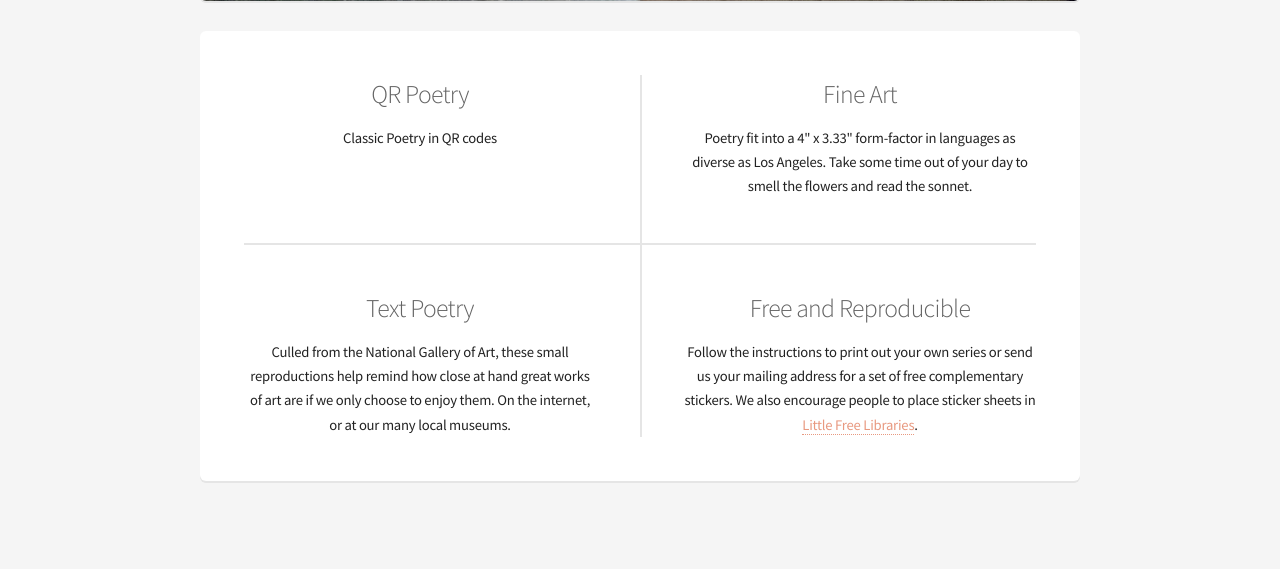
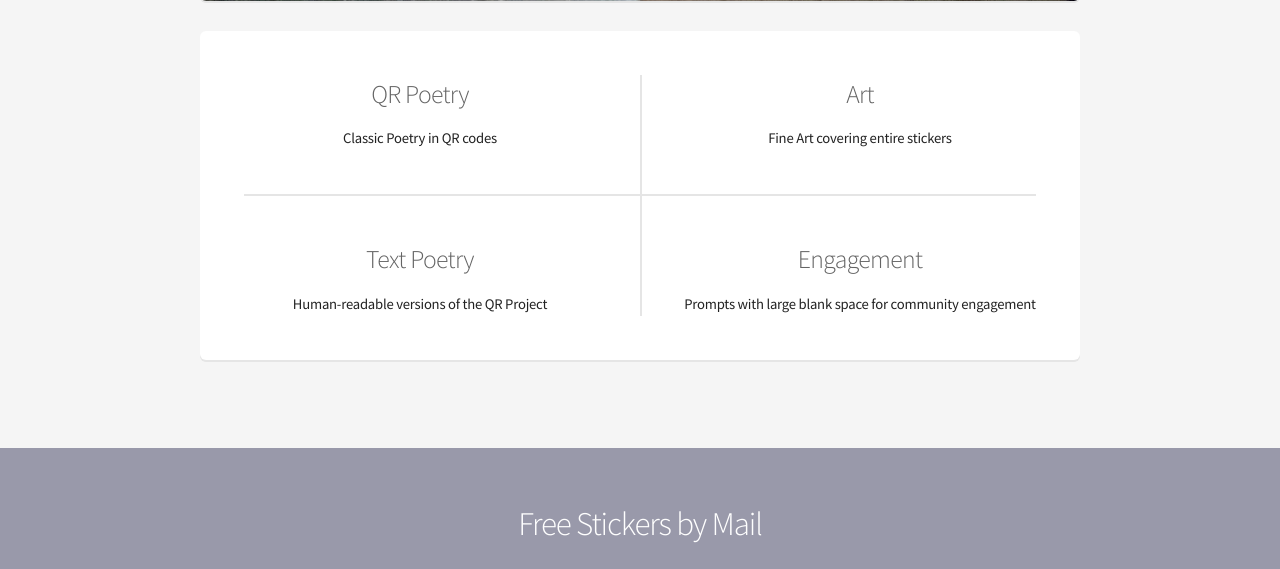
Before and after one commit to kristopolous/qr-project, a PHP site: page /gallery.php in a window 1280 px wide. Shown: the part 931-1500 px from the top of the page. Run offline with PHP 8.4, Linux system fonts and the light colour scheme.

Commit message:
More gallery copy work

```diff
--- a/www/gallery.php
+++ b/www/gallery.php
@@ -42,18 +42,18 @@
 								<p>Classic Poetry in QR codes</p>
 							</section>
 							<section>
-								<h3>Fine Art</h3>
-								<p>Poetry fit into a 4" x 3.33" form-factor in languages as diverse as Los Angeles. Take some time out of your day to smell the flowers and read the sonnet.</p>
+								<h3>Art</h3>
+								<p>Fine Art covering entire stickers</p>
 							</section>
 						</div>
 						<div class="features-row">
 							<section>
 								<h3>Text Poetry</h3>
-								<p>Culled from the National Gallery of Art, these small reproductions help remind how close at hand great works of art are if we only choose to enjoy them. On the internet, or at our many local museums.</p>
+								<p>Human-readable versions of the QR Project</p>
 							</section>
 							<section>
-								<h3>Free and Reproducible</h3>
-                <p>Follow the instructions to print out your own series or send us your mailing address for a set of free complementary stickers. We also encourage people to place sticker sheets in <a href="https://littlefreelibrary.org/">Little Free Libraries</a>.</p>
+								<h3>Engagement</h3>
+                <p>Prompts with large blank space for community engagement</p>
 							</section>
 						</div>
 					</section>
```
